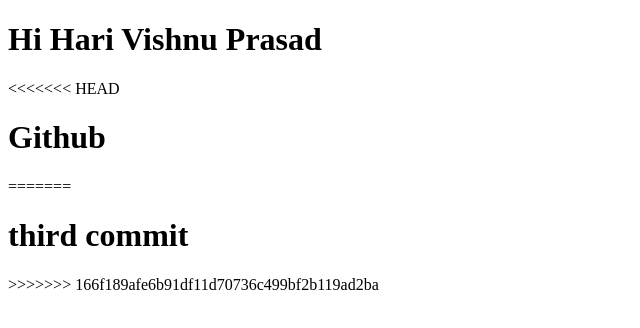
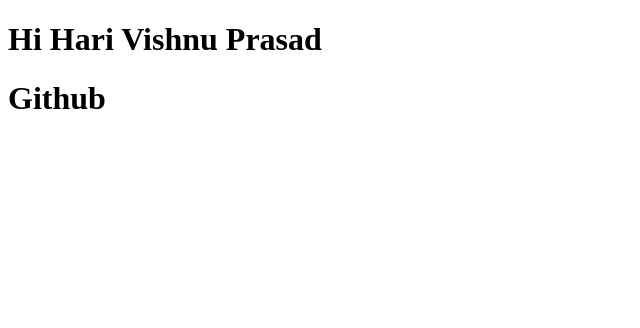
Before and after one commit to vishal-pk/slack-clone, an Angular app: page / in a window 1280 px wide. Shown: the top 328 px of the page, without its empty margins (0-640 px from the left). Built offline with nearby package versions, Linux system fonts and the light colour scheme.

Commit message:
Update app.component.html

```diff
--- a/src/app/app.component.html
+++ b/src/app/app.component.html
@@ -1,6 +1,2 @@
 <h1>Hi Hari Vishnu Prasad</h1>
-<<<<<<< HEAD
 <h1>Github</h1>
-=======
-<h1>third commit</h1>
->>>>>>> 166f189afe6b91df11d70736c499bf2b119ad2ba
```
